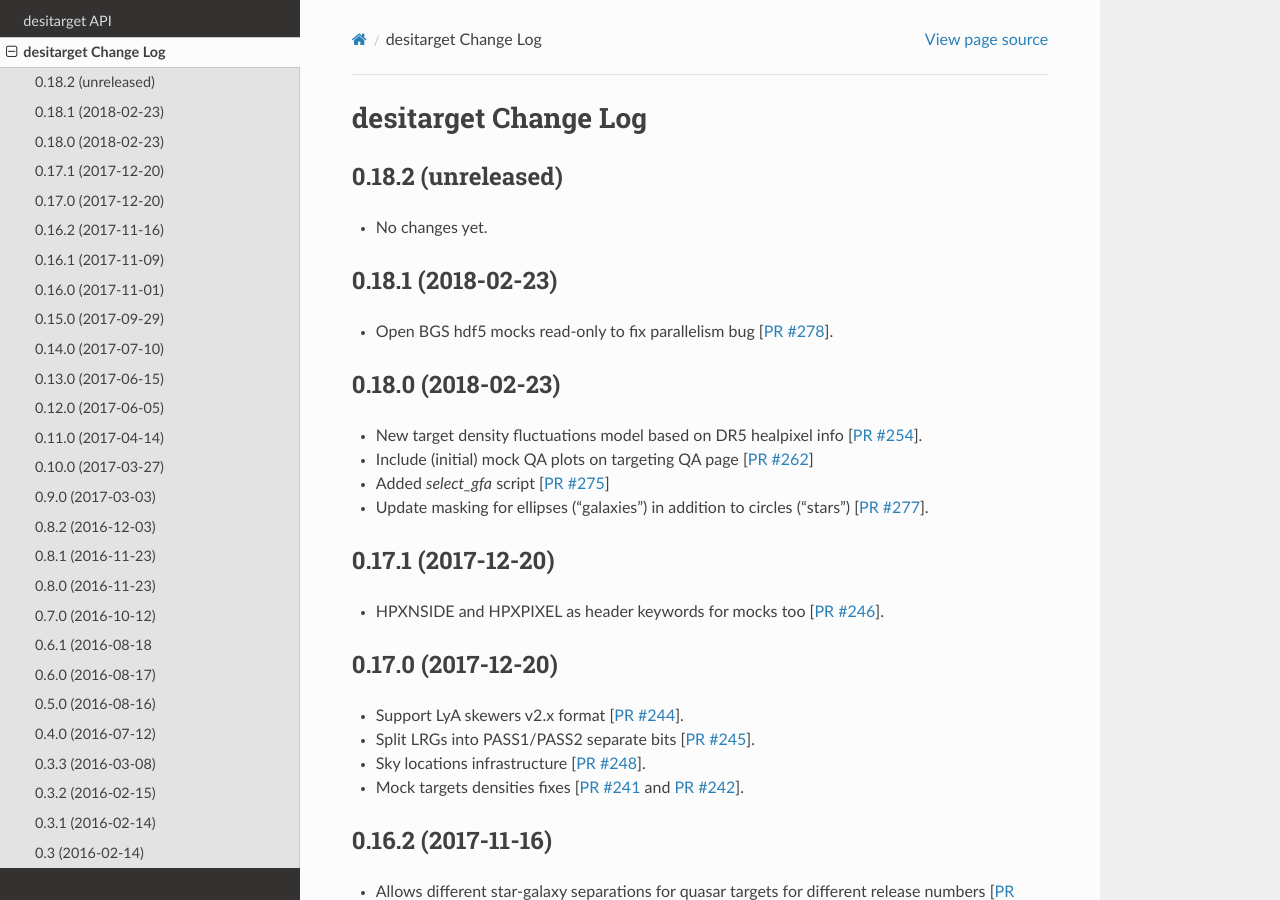
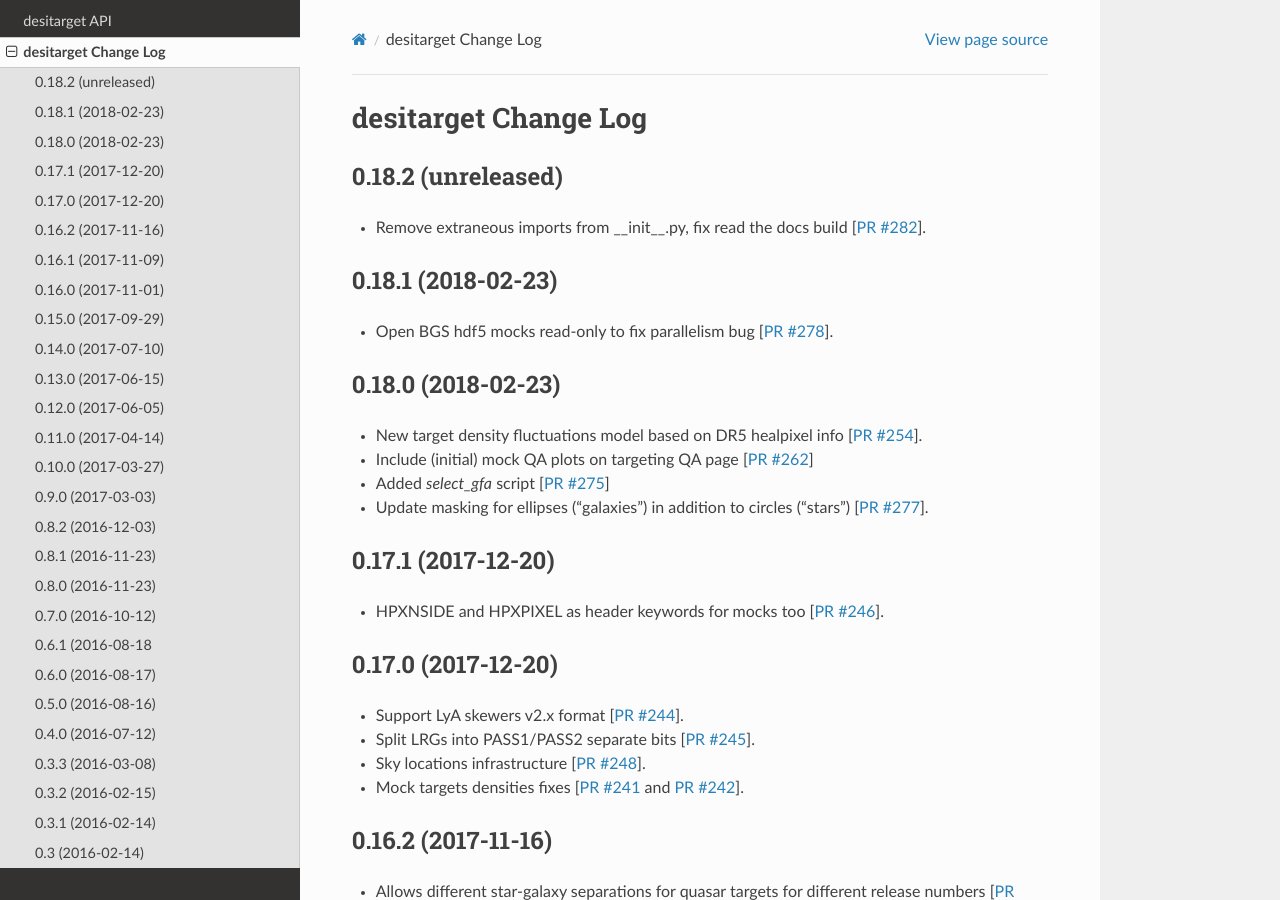
Before and after one commit to desihub/desitarget, a Sphinx documentation site: the page built from doc/changes.rst, in a window 1280 px wide and 900 px high. Built offline with Sphinx 7.4.7 and the Read the Docs theme 2.0.0, drawn with Linux system fonts in a browser that asks for light colours.

Commit message:
updating changes file [ci skip]

```diff
--- a/doc/changes.rst
+++ b/doc/changes.rst
@@ -5,7 +5,9 @@ desitarget Change Log
 0.18.2 (unreleased)
 -------------------
 
-* No changes yet.
+* Remove extraneous imports from __init__.py, fix read the docs build
+  [`PR #282`_].
+.. _`PR #282`: https://github.com/desihub/desitarget/pull/282
 
 0.18.1 (2018-02-23)
 -------------------
```
